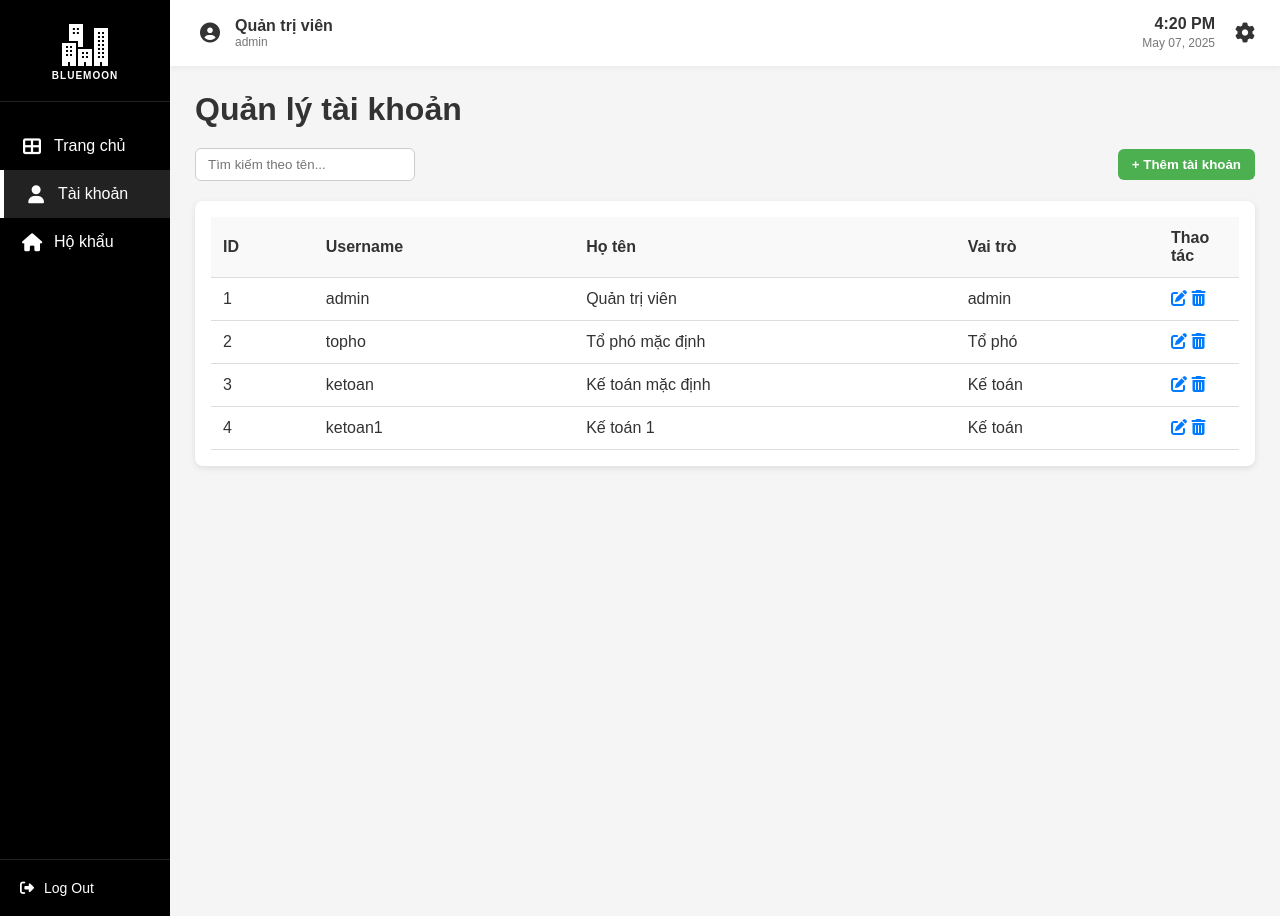
After one commit to NKDuyennn/Apartment_Management_Systems, a Flask app: page /taikhoan in a window 1280 px wide. The commit adds this page. Run offline with Flask 3, Linux system fonts and the light colour scheme; a user stored in the database is signed in.

Commit message:
quản lý tài khoản

```diff
--- a/app/__init__.py
+++ b/app/__init__.py
@@ -76,7 +76,7 @@ def create_app(config_file="config.py"):
     # Import và đăng ký Blueprint
     from app.routes import auth_routes, user_routes, hokhau_routes, thuphi_routes
     app.register_blueprint(auth_routes.auth)
-    # app.register_blueprint(user_routes.auth)
+    app.register_blueprint(user_routes.user)
     # app.register_blueprint(hokhau_routes.auth)
     # app.register_blueprint(thuphi_routes.auth)
 
--- a/app/routes/user_routes.py
+++ b/app/routes/user_routes.py
@@ -0,0 +1,95 @@
+from flask import Blueprint, request, jsonify, render_template, session, redirect, url_for, flash
+from flask_login import login_user, login_required, logout_user, current_user
+from app.services.user_service import *
+from app.model import TaiKhoan
+
+user = Blueprint('user', __name__)
+
+@user.route('/taikhoan', methods=['GET'])
+@login_required
+def taikhoan():
+    if current_user.vaiTro != 'admin':
+        flash('Không có quyền truy cập trang', 'danger')
+        return redirect(url_for('auth.home'))
+
+    accounts = UserService.get_all_users()
+    return render_template('taikhoan.html', accounts=accounts)
+
+@user.route('/taikhoan/add', methods=['POST'])
+@login_required
+def add_new_account():
+    if current_user.vaiTro != 'admin':
+        return jsonify({'success': False, 'message': 'Không có quyền thực hiện'}), 403
+
+    data = request.form
+    username = data.get('username')
+    password = data.get('password')
+    hoTen  = data.get('hoTen')
+    vaiTro = data.get('vaiTro')
+
+    if not all([username, password, hoTen, vaiTro]):
+        return jsonify({'success': False, 'message': 'Vui lòng điền đầy đủ thông tin'}), 400
+
+    # Tạo tài khoản mới
+    new_user = UserService.create_user(username, password, vaiTro, hoTen)
+
+    if new_user:
+        return jsonify({'success': True, 'message': 'Tạo tài khoản thành công'}), 201
+    else:
+        return jsonify({'success': False, 'message': 'Tên người dùng đã tồn tại'}), 400
+
+@user.route('/taikhoan/<int:id>', methods=['GET'])
+@login_required
+def get_account(id):
+    if current_user.vaiTro != 'admin':
+        return jsonify({'success': False, 'message': 'Không có quyền thực hiện'}), 403
+
+    account = UserService.get_user_by_id(id)
+    if not account:
+        return jsonify({'success': False, 'message': 'Không tìm thấy tài khoản'}), 404
+
+    return jsonify({
+        'id': account.id,
+        'username': account.username,
+        'hoTen': account.hoTen,
+        'vaiTro': account.vaiTro
+    }), 200
+
+@user.route('/taikhoan/<int:id>', methods=['PUT'])
+@login_required
+def update_account(id):
+    if current_user.vaiTro != 'admin':
+        return jsonify({'success': False, 'message': 'Không có quyền thực hiện'}), 403
+
+    data = request.json
+    hoTen = data.get('hoTen')
+    vaiTro = data.get('vaiTro')
+    password = data.get('password')  # Optional for update
+
+    # Validate dữ liệu
+    if not all([hoTen, vaiTro]):
+        return jsonify({'success': False, 'message': 'Vui lòng điền đầy đủ thông tin'}), 400
+
+    # Cập nhật tài khoản
+    result = UserService.update_user(id, hoTen, vaiTro, password)
+    if result:
+        return jsonify({'success': True, 'message': 'Cập nhật tài khoản thành công'}), 200
+    else:
+        return jsonify({'success': False, 'message': 'Không tìm thấy tài khoản'}), 404
+
+@user.route('/taikhoan/<int:id>', methods=['DELETE'])
+@login_required
+def delete_account(id):
+    if current_user.vaiTro != 'admin':
+        return jsonify({'success': False, 'message': 'Không có quyền thực hiện'}), 403
+
+    # Ngăn chặn xóa tài khoản đang đăng nhập
+    if id == current_user.id:
+        return jsonify({'success': False, 'message': 'Không thể xóa tài khoản của chính mình'}), 400
+
+    # Xóa tài khoản
+    result = UserService.delete_user(id)
+    if result:
+        return jsonify({'success': True, 'message': 'Xóa tài khoản thành công'}), 200
+    else:
+        return jsonify({'success': False, 'message': 'Không tìm thấy tài khoản'}), 404
--- /dev/null
+++ b/app/static/css/taikhoan.css
@@ -0,0 +1,176 @@
+    .header-row {
+        display: flex;
+        justify-content: space-between;
+        align-items: center;
+        margin-bottom: 20px;
+    }
+
+    .page-title {
+        font-size: 24px;
+        font-weight: 600;
+    }
+
+    .search-container {
+        margin-top: 20px;
+        display: flex;
+        gap: 10px;
+        align-items: center;
+    }
+
+    .search-box {
+        padding: 8px 12px;
+        width: 220px;
+        border: 1px solid #ccc;
+        border-radius: 6px;
+    }
+
+    .add-button {
+        margin-left: auto;
+        background-color: #4CAF50;
+        color: white;
+        padding: 8px 14px;
+        border: none;
+        border-radius: 6px;
+        cursor: pointer;
+        font-weight: bold;
+    }
+
+    .add-button:hover {
+        background-color: #45a049;
+    }
+
+    .card {
+        width: 100%;
+        background-color: #fff;
+        padding: 16px;
+        border-radius: 8px;
+        box-shadow: 0 2px 6px rgba(0,0,0,0.1);
+        margin-top: 20px; /* Thêm khoảng cách phía trên để tách biệt */
+    }
+
+    .account-table {
+        width: 100%;
+        border-collapse: collapse;
+    }
+
+    .account-table th,
+    .account-table td {
+        padding: 12px;
+        border-bottom: 1px solid #ddd;
+        text-align: left;
+    }
+
+    .account-table th {
+        background-color: #f9f9f9;
+        font-weight: 600;
+    }
+
+    .account-table tr:hover {
+        background-color: #f5f5f5;
+    }
+
+    .action-column {
+        text-align: center;
+        width: 80px;
+    }
+
+    .action-button {
+        background: none;
+        border: none;
+        cursor: pointer;
+        font-size: 16px;
+        color: #007bff;
+    }
+
+    .action-button:hover {
+        color: #0056b3;
+    }
+
+    /* Modal styles */
+    .modal {
+        display: none;
+        position: fixed;
+        z-index: 1;
+        left: 0;
+        top: 0;
+        width: 100%;
+        height: 100%;
+        overflow: auto;
+        background-color: rgba(0,0,0,0.4);
+    }
+
+    .modal-content {
+        background-color: #fefefe;
+        margin: 10% auto;
+        padding: 20px;
+        border: 1px solid #888;
+        width: 50%;
+        border-radius: 5px;
+    }
+
+    .close {
+        color: #aaa;
+        float: right;
+        font-size: 28px;
+        font-weight: bold;
+        cursor: pointer;
+    }
+
+    .close:hover {
+        color: black;
+    }
+
+    .form-group {
+        margin-bottom: 15px;
+    }
+
+    .form-group label {
+        display: block;
+        margin-bottom: 5px;
+        font-weight: bold;
+    }
+
+    .form-control {
+        width: 100%;
+        padding: 8px;
+        border: 1px solid #ddd;
+        border-radius: 4px;
+        box-sizing: border-box;
+    }
+
+    .btn-submit {
+        background-color: #4CAF50;
+        color: white;
+        padding: 10px 15px;
+        border: none;
+        border-radius: 4px;
+        cursor: pointer;
+    }
+
+    .btn-submit:hover {
+        background-color: #45a049;
+    }
+
+    .alert {
+        padding: 12px;
+        margin-bottom: 15px;
+        border-radius: 4px;
+    }
+
+    .alert-success {
+        background-color: #d4edda;
+        color: #155724;
+        border: 1px solid #c3e6cb;
+    }
+
+    .alert-danger {
+        background-color: #f8d7da;
+        color: #721c24;
+        border: 1px solid #f5c6cb;
+    }
+    .container {
+        display: flex;
+        flex-direction: column; /* xếp theo chiều dọc */
+        height: 100vh;
+        width: 100%;
+    }
--- /dev/null
+++ b/app/static/js/taikhoan.js
@@ -0,0 +1,150 @@
+// DOM Elements
+const addModal = document.getElementById('addAccountModal');
+const editModal = document.getElementById('editAccountModal');
+const addForm = document.getElementById('addAccountForm');
+const editForm = document.getElementById('editAccountForm');
+const searchInput = document.getElementById('searchInput');
+
+// Search functionality
+searchInput.addEventListener('keyup', function() {
+    const searchTerm = this.value.toLowerCase();
+    const tableRows = document.querySelectorAll('.account-table tbody tr');
+
+    tableRows.forEach(row => {
+        const rowText = row.textContent.toLowerCase();
+        if (rowText.includes(searchTerm)) {
+            row.style.display = '';
+        } else {
+            row.style.display = 'none';
+        }
+    });
+});
+
+// Modal functions
+function openAddModal() {
+    addModal.style.display = 'block';
+    addForm.reset();
+}
+
+function closeAddModal() {
+    addModal.style.display = 'none';
+}
+
+function openEditModal() {
+    editModal.style.display = 'block';
+}
+
+function closeEditModal() {
+    editModal.style.display = 'none';
+}
+
+// Close modals when clicking outside
+window.onclick = function(event) {
+    if (event.target === addModal) {
+        closeAddModal();
+    }
+    if (event.target === editModal) {
+        closeEditModal();
+    }
+};
+
+// Form submission handling
+addForm.addEventListener('submit', function(e) {
+    e.preventDefault();
+    const formData = new FormData(addForm);
+
+    fetch('/taikhoan/add', {
+        method: 'POST',
+        body: formData
+    })
+    .then(response => response.json())
+    .then(data => {
+        if (data.success) {
+            alert(data.message);
+            closeAddModal();
+            location.reload(); // Reload to show the new account
+        } else {
+            alert(data.message);
+        }
+    })
+    .catch(error => {
+        console.error('Error:', error);
+        alert('Đã xảy ra lỗi khi thêm tài khoản');
+    });
+});
+
+editForm.addEventListener('submit', function(e) {
+    e.preventDefault();
+    const accountId = document.getElementById('editAccountId').value;
+
+    const formData = {
+        hoTen: document.getElementById('editHoTen').value,
+        vaiTro: document.getElementById('editVaiTro').value,
+        password: document.getElementById('editPassword').value
+    };
+
+    fetch(`/taikhoan/${accountId}`, {
+        method: 'PUT',
+        headers: {
+            'Content-Type': 'application/json',
+        },
+        body: JSON.stringify(formData)
+    })
+    .then(response => response.json())
+    .then(data => {
+        if (data.success) {
+            alert(data.message);
+            closeEditModal();
+            location.reload(); // Reload to show updated account
+        } else {
+            alert(data.message);
+        }
+    })
+    .catch(error => {
+        console.error('Error:', error);
+        alert('Đã xảy ra lỗi khi cập nhật tài khoản');
+    });
+});
+
+// Account operations
+function editAccount(id) {
+    // Fetch account details
+    fetch(`/taikhoan/${id}`, {
+        method: 'GET'
+    })
+    .then(response => response.json())
+    .then(data => {
+        document.getElementById('editAccountId').value = data.id;
+        document.getElementById('editUsername').value = data.username;
+        document.getElementById('editHoTen').value = data.hoTen;
+        document.getElementById('editVaiTro').value = data.vaiTro;
+        document.getElementById('editPassword').value = '';
+
+        openEditModal();
+    })
+    .catch(error => {
+        console.error('Error:', error);
+        alert('Đã xảy ra lỗi khi lấy thông tin tài khoản');
+    });
+}
+
+function deleteAccount(id) {
+    if (confirm('Bạn có chắc chắn muốn xóa tài khoản này?')) {
+        fetch(`/taikhoan/${id}`, {
+            method: 'DELETE'
+        })
+        .then(response => response.json())
+        .then(data => {
+            if (data.success) {
+                alert(data.message);
+                location.reload(); // Reload to update the table
+            } else {
+                alert(data.message);
+            }
+        })
+        .catch(error => {
+            console.error('Error:', error);
+            alert('Đã xảy ra lỗi khi xóa tài khoản');
+        });
+    }
+}
--- a/app/templates/base.html
+++ b/app/templates/base.html
@@ -30,7 +30,7 @@
                     {% if current_user.vaiTro == 'admin' %}
                         <!-- Admin (Tổ trưởng) -->
                         <li>
-                            <a href="#" class="menu-item">
+                            <a href="{{ url_for('user.taikhoan') }}" class="menu-item {% if request.endpoint == 'user.taikhoan' %}active{% endif %}">
                                 <i class="fas fa-user"></i>
                                 <span>Tài khoản</span>
                             </a>
--- /dev/null
+++ b/app/templates/taikhoan.html
@@ -0,0 +1,129 @@
+{% extends "base.html" %}
+{% block title %}Quản lý tài khoản{% endblock %}
+{% block extra_css %}
+<link rel="stylesheet" href="/static/css/taikhoan.css">
+{% endblock %}
+
+{% block content %}
+<div class="container">
+    <h1>Quản lý tài khoản</h1>
+
+    {% with messages = get_flashed_messages(with_categories=true) %}
+        {% if messages %}
+            {% for category, message in messages %}
+                <div class="alert alert-{{ category }}">
+                    {{ message }}
+                </div>
+            {% endfor %}
+        {% endif %}
+    {% endwith %}
+
+
+    <div class="search-container">
+        <input type="text" id="searchInput" class="search-box" placeholder="Tìm kiếm theo tên...">
+        <button class="add-button" onclick="openAddModal()">+ Thêm tài khoản</button>
+    </div>
+
+
+    <div class="card">
+        <table class="account-table">
+            <thead>
+                <tr>
+                    <th>ID</th>
+                    <th>Username</th>
+                    <th>Họ tên</th>
+                    <th>Vai trò</th>
+                    <th class="action-column">Thao tác</th>
+                </tr>
+            </thead>
+            <tbody>
+                {% for account in accounts %}
+                <tr>
+                    <td>{{ account.id }}</td>
+                    <td>{{ account.username }}</td>
+                    <td>{{ account.hoTen }}</td>
+                    <td>{{ account.vaiTro }}</td>
+                    <td class="action-column">
+                        <button class="action-button" onclick="editAccount({{ account.id }})">
+                            <i class="fas fa-edit action-icon"></i>
+                        </button>
+                        <button class="action-button" onclick="deleteAccount({{ account.id }})">
+                            <i class="fas fa-trash-alt action-icon"></i>
+                        </button>
+                    </td>
+                </tr>
+                {% endfor %}
+            </tbody>
+        </table>
+    </div>
+</div>
+
+<!-- Add Account Modal -->
+<div id="addAccountModal" class="modal">
+    <div class="modal-content">
+        <span class="close" onclick="closeAddModal()">×</span>
+        <h2>Thêm tài khoản mới</h2>
+        <form id="addAccountForm">
+            <div class="form-group">
+                <label for="username">Tên đăng nhập</label>
+                <input type="text" class="form-control" id="username" name="username" required>
+            </div>
+            <div class="form-group">
+                <label for="password">Mật khẩu</label>
+                <input type="password" class="form-control" id="password" name="password" required>
+            </div>
+            <div class="form-group">
+                <label for="hoTen">Họ và tên</label>
+                <input type="text" class="form-control" id="hoTen" name="hoTen" required>
+            </div>
+            <div class="form-group">
+                <label for="vaiTro">Vai trò</label>
+                <select class="form-control" id="vaiTro" name="vaiTro" required>
+                    <option value="">-- Chọn vai trò --</option>
+                    <option value="admin">Admin</option>
+                    <option value="Tổ phó">Tổ phó</option>
+                    <option value="Kế toán">Kế toán</option>
+                </select>
+            </div>
+            <button type="submit" class="btn-submit">Thêm tài khoản</button>
+        </form>
+    </div>
+</div>
+
+<!-- Edit Account Modal -->
+<div id="editAccountModal" class="modal">
+    <div class="modal-content">
+        <span class="close" onclick="closeEditModal()">×</span>
+        <h2>Chỉnh sửa tài khoản</h2>
+        <form id="editAccountForm">
+            <input type="hidden" id="editAccountId" name="id">
+            <div class="form-group">
+                <label for="editUsername">Tên đăng nhập</label>
+                <input type="text" class="form-control" id="editUsername" disabled>
+            </div>
+            <div class="form-group">
+                <label for="editHoTen">Họ và tên</label>
+                <input type="text" class="form-control" id="editHoTen" name="hoTen" required>
+            </div>
+            <div class="form-group">
+                <label for="editVaiTro">Vai trò</label>
+                <select class="form-control" id="editVaiTro" name="vaiTro" required>
+                    <option value="">-- Chọn vai trò --</option>
+                    <option value="admin">Admin</option>
+                    <option value="Tổ phó">Tổ phó</option>
+                    <option value="Kế toán">Kế toán</option>
+                </select>
+            </div>
+            <div class="form-group">
+                <label for="editPassword">Mật khẩu mới (để trống nếu không thay đổi)</label>
+                <input type="password" class="form-control" id="editPassword" name="password">
+            </div>
+            <button type="submit" class="btn-submit">Cập nhật tài khoản</button>
+        </form>
+    </div>
+</div>
+
+{% endblock %}
+{% block extra_js %}
+<script src="{{ url_for('static', filename='js/taikhoan.js') }}"></script>
+{% endblock %}
```
Also changed, not shown: app/services/user_service.py (+65 -12 lines), instance/apartment.db.
